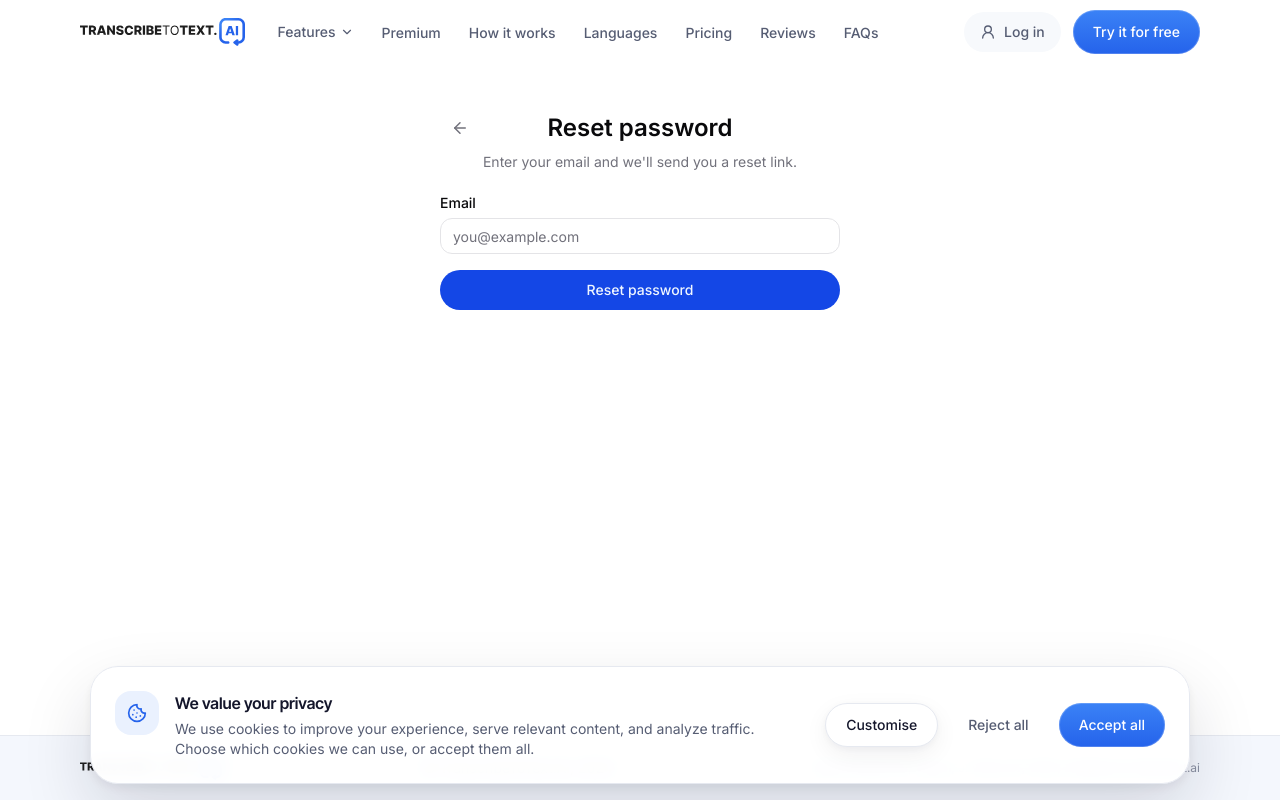
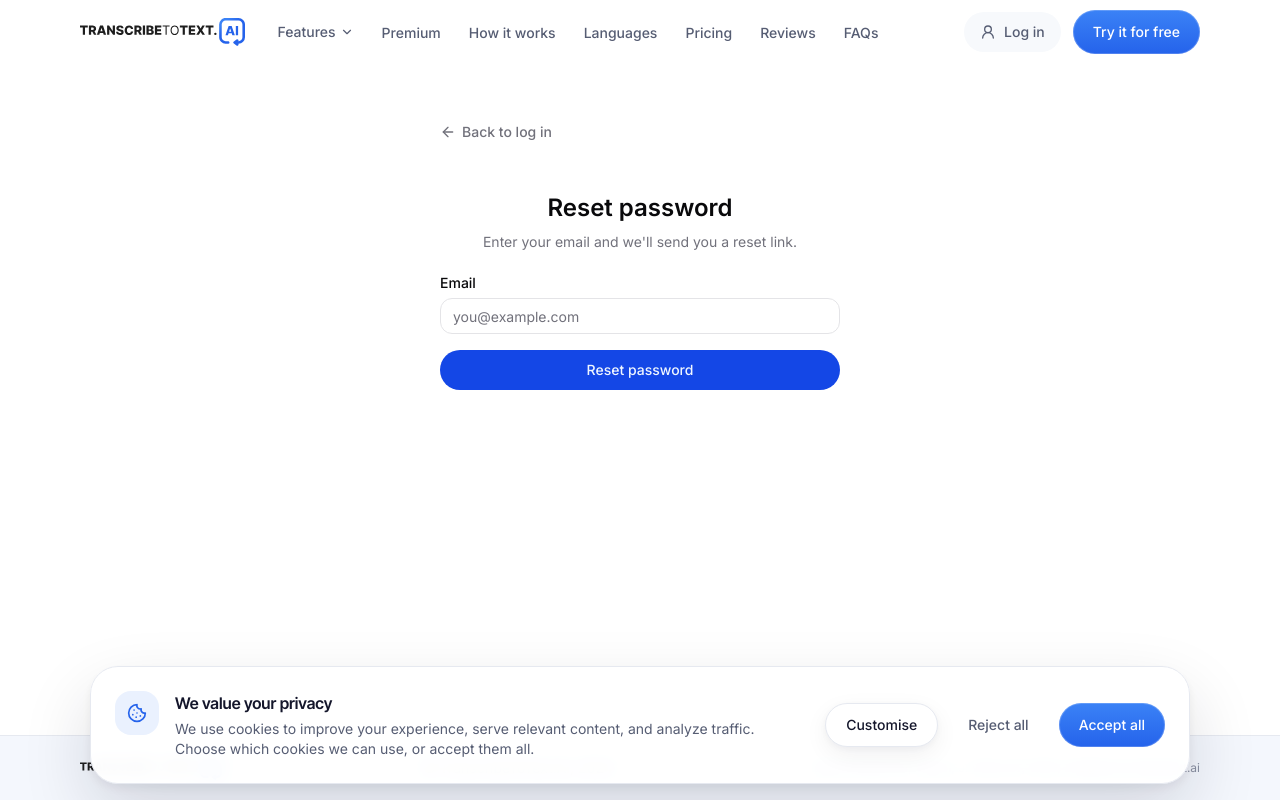
Before and after one commit to Loran2207/transcribetotext-MARKETING-SITE-2, a React (Vite) app: page /login in a window 1280 px wide. Both pictures are taken after a click on the button "Forgot password?". Built offline with nearby package versions, Linux system fonts and the light colour scheme.

Commit message:
style: reset-flow back link lives in the tabs slot (no composition jump), Change link on signup password step

```diff
--- a/src/pages/LoginPage.tsx
+++ b/src/pages/LoginPage.tsx
@@ -57,18 +57,18 @@ function OauthStack() {
   );
 }
 
-function TitleWithBack({ title, onBack }: { title: string; onBack: () => void }) {
+function BackSlot({ label, onBack }: { label: string; onBack: () => void }) {
+  // Occupies the exact height of the Login/Sign up switcher so the card
+  // composition does not jump between views.
   return (
-    <div className="relative flex items-center justify-center">
+    <div className="flex h-11 w-full max-w-[400px] items-center md:h-10">
       <button
         type="button"
         onClick={onBack}
-        aria-label="Back"
-        className="absolute left-0 flex size-10 items-center justify-center rounded-full text-muted-foreground transition hover:bg-black/5 hover:text-foreground"
+        className="-ml-2 inline-flex min-h-9 items-center gap-1.5 rounded-full px-2 text-sm font-medium text-muted-foreground transition hover:bg-black/5 hover:text-foreground"
       >
-        <ArrowLeft size={18} />
+        <ArrowLeft size={16} /> {label}
       </button>
-      <h1 className="text-center text-2xl font-semibold text-foreground">{title}</h1>
     </div>
   );
 }
@@ -235,8 +235,10 @@ export function LoginPage() {
                 </button>
               ))}
             </motion.div>
-          ) : null}
-          <motion.div variants={fadeUp} className={view === "form" ? "mt-8 w-full max-w-[400px] md:mt-10" : "w-full max-w-[400px]"}>
+          ) : (
+            <BackSlot label={login.reset.back} onBack={backToLogin} />
+          )}
+          <motion.div variants={fadeUp} className="mt-8 w-full max-w-[400px] md:mt-10">
             {view === "form" && (mode === "signin" || signupStep === 1) ? (
               <>
                 <h1 className="text-center text-2xl font-semibold text-foreground">{copy.title}</h1>
@@ -271,9 +273,10 @@ export function LoginPage() {
             ) : null}
             {view === "form" && mode === "signup" && signupStep === 2 ? (
               <>
-                <TitleWithBack title={login.signupPassword.title} onBack={() => { setSignupStep(1); setErr(null); }} />
+                <h1 className="text-center text-2xl font-semibold text-foreground">{login.signupPassword.title}</h1>
                 <p className="mt-2 text-center text-sm text-muted-foreground">
-                  {login.signupPassword.subtitle} <span className="font-medium text-foreground">{email.trim() || "mark@yahoo.com"}</span>
+                  {login.signupPassword.subtitle} <span className="font-medium text-foreground">{email.trim() || "mark@yahoo.com"}</span>{" "}
+                  <button type="button" onClick={() => { setSignupStep(1); setErr(null); }} className="font-medium text-primary hover:underline">Change</button>
                 </p>
                 <form onSubmit={submitSignupPassword} className="mt-6 flex flex-col gap-4">
                   <div className="flex flex-col gap-2">
@@ -289,7 +292,7 @@ export function LoginPage() {
             ) : null}
             {view === "reset" ? (
               <>
-                <TitleWithBack title={login.reset.title} onBack={backToLogin} />
+                <h1 className="text-center text-2xl font-semibold text-foreground">{login.reset.title}</h1>
                 <p className="mt-2 text-center text-sm text-muted-foreground">{login.reset.subtitle}</p>
                 <form onSubmit={submitReset} className="mt-6 flex flex-col gap-4">
                   {emailField("email")}
@@ -301,7 +304,7 @@ export function LoginPage() {
             ) : null}
             {view === "reset-sent" ? (
               <>
-                <TitleWithBack title={login.reset.title} onBack={backToLogin} />
+                <h1 className="text-center text-2xl font-semibold text-foreground">{login.reset.title}</h1>
                 <p className="mt-6 text-center text-sm font-medium text-trust">{login.resetSent.message}</p>
                 <p className="mt-2 text-center text-xs text-muted-foreground">{login.resetSent.hint}</p>
                 <AppButton variant="pill-outline" size="lg" onClick={backToLogin} className="mt-6 w-full min-h-11 lg:min-h-10">
@@ -311,7 +314,7 @@ export function LoginPage() {
             ) : null}
             {view === "newpass" ? (
               <>
-                <TitleWithBack title={login.newPassword.title} onBack={backToLogin} />
+                <h1 className="text-center text-2xl font-semibold text-foreground">{login.newPassword.title}</h1>
                 <p className="mt-2 text-center text-sm text-muted-foreground">{login.newPassword.subtitle}</p>
                 <form onSubmit={submitNewpass} className="mt-6 flex flex-col gap-4">
                   <div className="flex flex-col gap-2">
```
